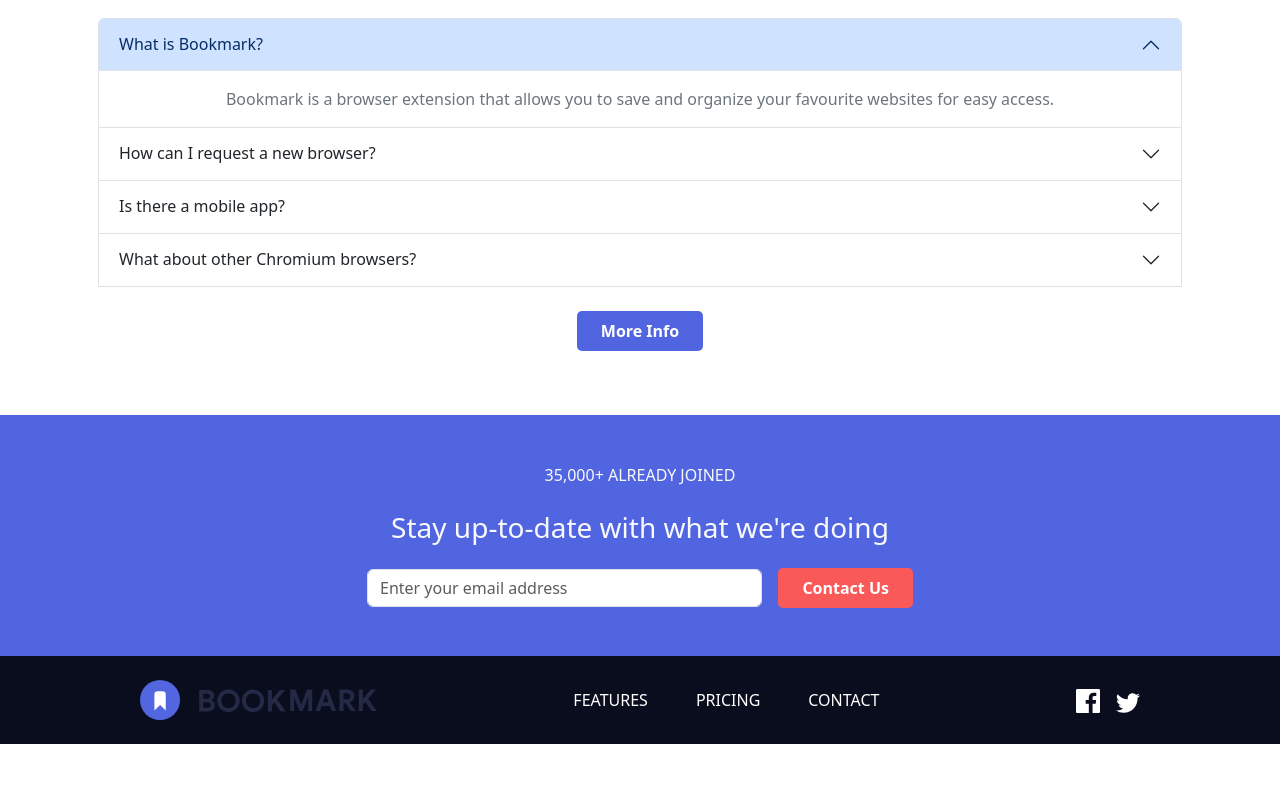
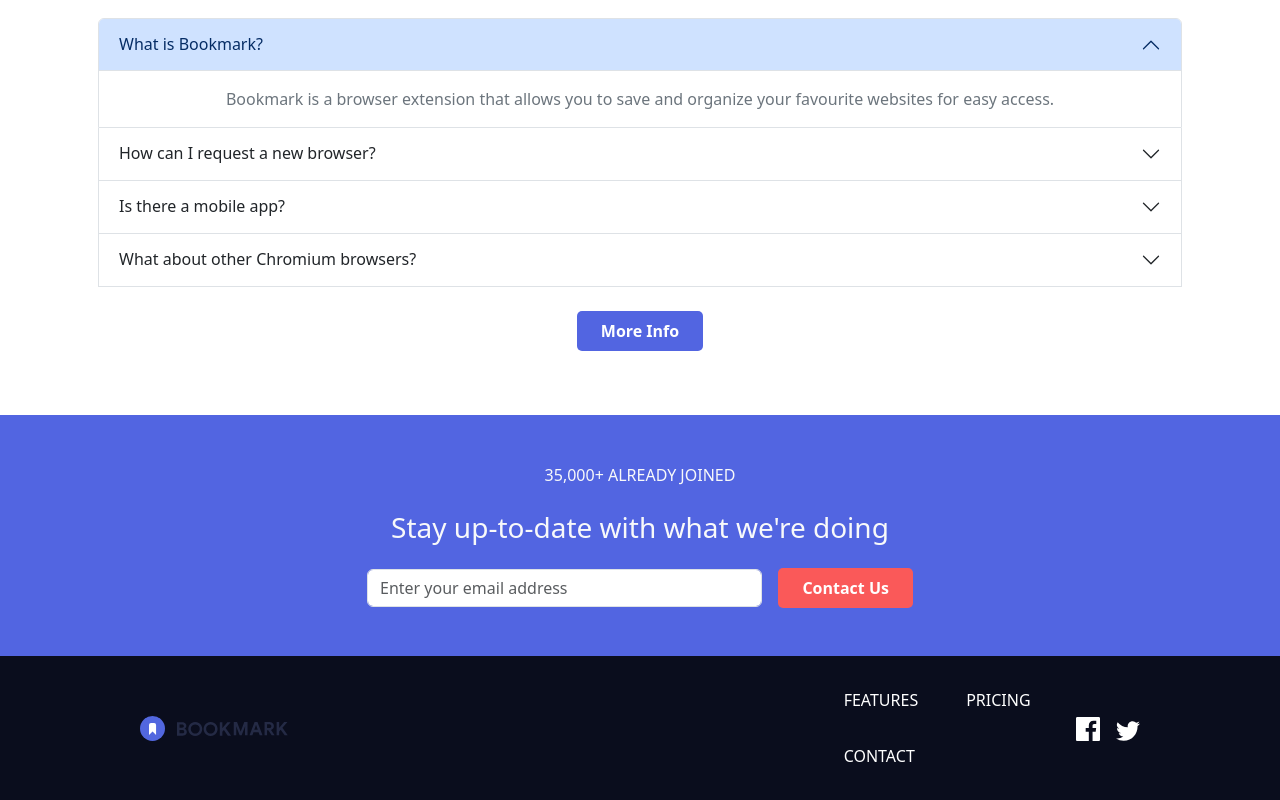
Before and after one commit to Panofsky97/S.1.2Bootstrap-SASS, a website: page index.html in a window 1280 px wide. Shown: the part 2077-2877 px from the top of the page. Before the commit the page ends 2821 px from the top, so only its background shows below. Drawn offline with nearby package versions, Linux system fonts and the light colour scheme.

Commit message:
Fit the sections

```diff
--- a/index.html
+++ b/index.html
@@ -235,8 +235,8 @@
     </section>
     <nav class="second-navbar text-white py-4">
       <div class="container d-flex flex-column flex-md-row align-items-sm-center justify-content-md-between gap-4">
-        <a href="#" class="d-flex"lt="Logo Bookmark" class="logo-navbar2" style="height: 40px;">
-          <img src="img/logo-bookmark.svg" alt="Bookmark Logo" class="img-fluid">
+        <a href="#" class="d-flex align-items-sm-center"lt="Logo Bookmark" class="logo-navbar2" style="width: 100%;">
+          <img src="img/logo-bookmark.svg" alt="Bookmark Logo" class="align-items-center">
         </a>
         <ul class="nav flex-column flex-md-row align-items-center gap-3 m-0">
           <li class="nav-item"><a class="nav-link text-white" href="#">FEATURES</a></li>
```
